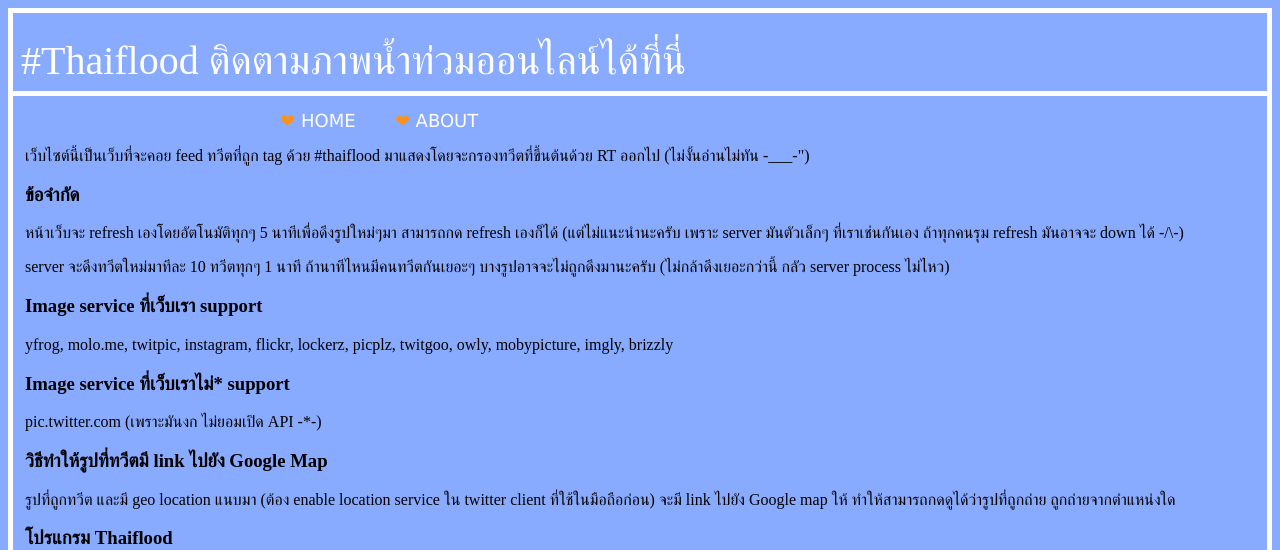
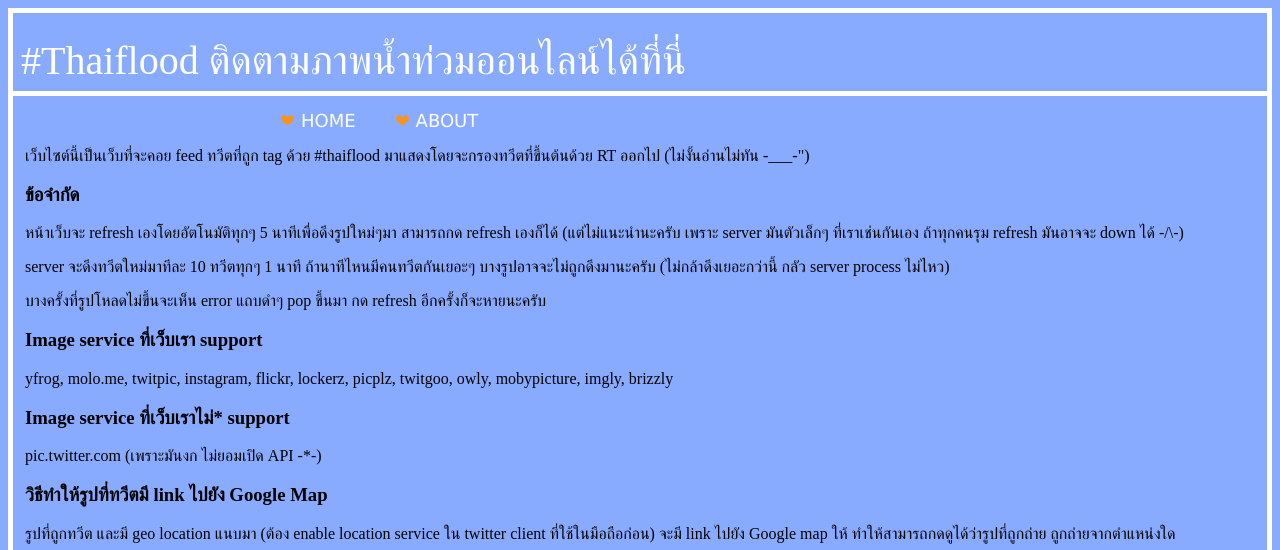
Before and after one commit to juacompe/njwedding, a Django app: template templates/about.html in a window 1280 px wide. Shown: the top 550 px of the page. Run offline with Django 3.2, Linux system fonts and the light colour scheme; the template is opened without the code that fills it, so the values that code supplies are empty; parts of the project's set-up code (start-up, migrations or seed data) failed here and were passed over.

Commit message:
- add another limitation in about page

```diff
--- a/templates/about.html
+++ b/templates/about.html
@@ -12,6 +12,7 @@
     <h3>ข้อจำกัด</h3>
     <p>หน้าเว็บจะ refresh เองโดยอัตโนมัติทุกๆ 5 นาทีเพื่อดึงรูปใหม่ๆมา สามารถกด refresh เองก็ได้ (แต่ไม่แนะนำนะครับ เพราะ server มันตัวเล็กๆ ที่เราเช่นกันเอง ถ้าทุกคนรุม refresh มันอาจจะ down ได้ -/\-)</p>
     <p>server จะดึงทวีตใหม่มาทีละ 10 ทวีตทุกๆ 1 นาที ถ้านาทีไหนมีคนทวีตกันเยอะๆ บางรูปอาจจะไม่ถูกดึงมานะครับ (ไม่กล้าดึงเยอะกว่านี้ กลัว server process ไม่ไหว)</p>
+    <p>บางครั้งที่รูปโหลดไม่ขึ้นจะเห็น error แถบดำๆ pop ขึ้นมา กด refresh อีกครั้งก็จะหายนะครับ</p>
 
     <h3>Image service ที่เว็บเรา support</h3>
     <p>yfrog, molo.me, twitpic, instagram, flickr, lockerz, picplz, twitgoo, owly, mobypicture, imgly, brizzly</p>
```
